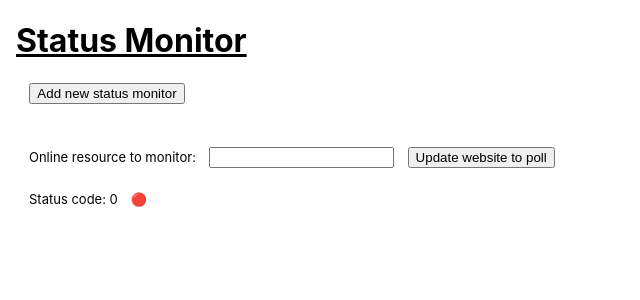
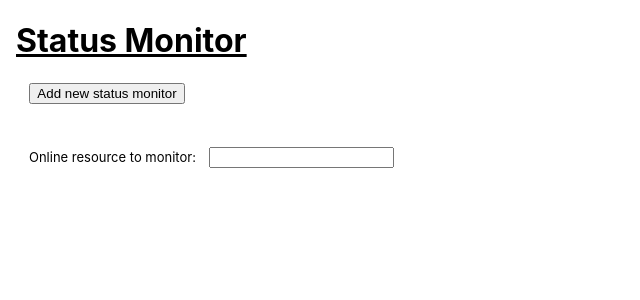
Before and after one commit to AidenWilde/StatusMonitor, a React (Create React App) app in the folder status-monitor-app/: page / in a window 1280 px wide. Both pictures are taken after a click on the button "Add new status monitor". Shown: the top 300 px of the page, without its empty margins (0-640 px from the left). Built offline with nearby package versions, Linux system fonts and the light colour scheme.

Commit message:
Fixed an issue when updating component state

```diff
--- a/status-monitor-app/src/components/website-status-overview.js
+++ b/status-monitor-app/src/components/website-status-overview.js
@@ -15,10 +15,18 @@ function WebsiteStatusOverview() {
     return (
         <div className="pagebreak">
             <p>Online resource to monitor:</p>
-            <input type="text" id="websiteInput"></input>
-            <input type="button" id="websiteInputSubmit" value="Update website to poll" onClick={() => {setWebsiteUrl(document.getElementById("websiteInput").value);}}></input>
-            <WebsitePoller websiteUrl={websiteUrl} updateParentData={UpdateStatusFromChildComponent}/>
-            <WebsiteStatus propsStatusCode={statusCode} />
+            <input type="text" onKeyUp={($event) => {
+                setWebsiteUrl($event.target.value);
+            }}></input>
+            {
+                websiteUrl !== null && websiteUrl !== undefined && websiteUrl !== "" ? (
+                    <div>
+                        <WebsitePoller websiteUrl={websiteUrl} updateParentData={UpdateStatusFromChildComponent}/>
+                        <WebsiteStatus propsStatusCode={statusCode} />
+                    </div>
+                )
+                 : null
+            }
         </div>
     )
 
--- a/status-monitor-app/src/components/website-status.js
+++ b/status-monitor-app/src/components/website-status.js
@@ -2,7 +2,7 @@ import React, { useEffect, useState } from 'react';
 import './website-status.css';
 
 function WebsiteStatus({propsStatusCode}) {
-    const [statusCode, setStatusCode] = useState(0);
+    const [statusCode, setStatusCode] = useState(null);
 
     useEffect(() => {
         setStatusCode(propsStatusCode);
```
